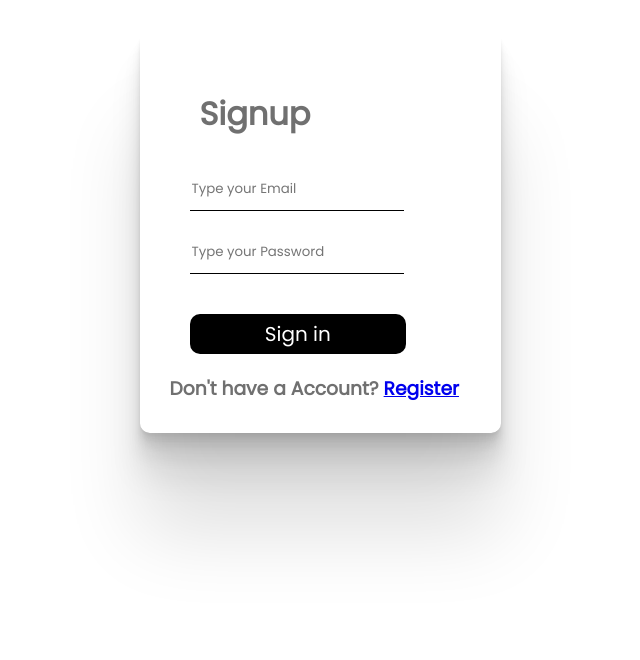
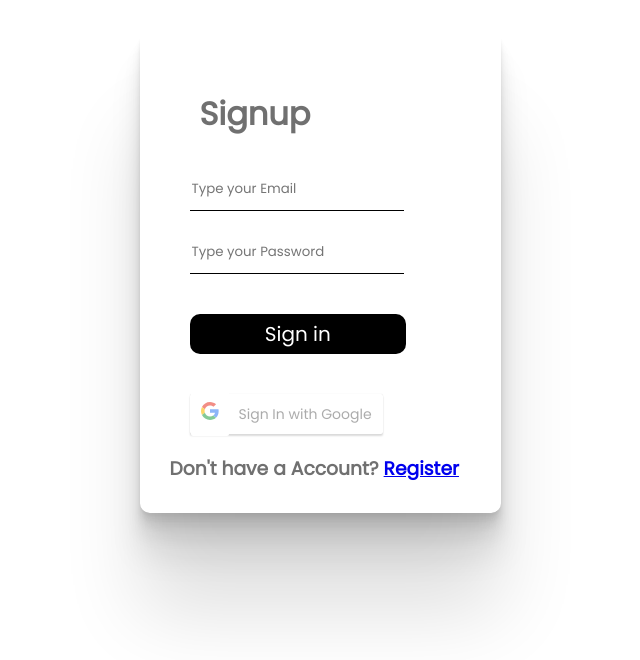
Before and after one commit to matifandy8/job-portal, a React (Create React App) app: page /signup in a window 1280 px wide. Shown: the top 660 px of the page, without its empty margins (320-960 px from the left). Built offline with nearby package versions, Linux system fonts and the light colour scheme.

Commit message:
error and logingoogle

```diff
--- a/package.json
+++ b/package.json
@@ -17,6 +17,7 @@
     "jest-enzyme": "^7.1.2",
     "react": "^17.0.1",
     "react-dom": "^17.0.1",
+    "react-google-login": "^5.2.2",
     "react-hook-form": "^6.15.4",
     "react-icons": "^4.2.0",
     "react-markdown": "^5.0.3",
--- /dev/null
+++ b/src/components/LoginGoogle/LoginGoogle.tsx
@@ -0,0 +1,49 @@
+import React, { useState } from "react";
+import { GoogleLogin, GoogleLogout } from "react-google-login";
+
+const clientId = "Your-Client-Id";
+
+function LoginGoogle() {
+  const [showloginButton, setShowloginButton] = useState(true);
+  const [showlogoutButton, setShowlogoutButton] = useState(false);
+  const onLoginSuccess = (res: any) => {
+    console.log("Login Success:", res.profileObj);
+    setShowloginButton(false);
+    setShowlogoutButton(true);
+  };
+
+  const onLoginFailure = (res: any) => {
+    console.log("Login Failed:", res);
+  };
+
+  const onSignoutSuccess = () => {
+    alert("You have been logged out successfully");
+    console.clear();
+    setShowloginButton(true);
+    setShowlogoutButton(false);
+  };
+
+  return (
+    <div>
+      {showloginButton ? (
+        <GoogleLogin
+          clientId={clientId}
+          buttonText="Sign In with Google"
+          onSuccess={onLoginSuccess}
+          onFailure={onLoginFailure}
+          cookiePolicy={"single_host_origin"}
+          isSignedIn={true}
+        />
+      ) : null}
+
+      {showlogoutButton ? (
+        <GoogleLogout
+          clientId={clientId}
+          buttonText="Sign Out"
+          onLogoutSuccess={onSignoutSuccess}
+        ></GoogleLogout>
+      ) : null}
+    </div>
+  );
+}
+export default LoginGoogle;
--- a/src/views/Jobs/Jobs.tsx
+++ b/src/views/Jobs/Jobs.tsx
@@ -7,6 +7,7 @@ import "./styles/Jobs.css";
 function Jobs() {
   const [params, setParams] = useState({});
   const [jobs, setJobs] = useState<IJob[]>([]);
+  const [status, setStatus] = useState("pending"); // resolved(ok)|rejected(BAD)|pending(default)
 
   useEffect(() => {
     fetchJobs();
@@ -16,15 +17,17 @@ function Jobs() {
   const fetchJobs = (): void => {
     getJobs()
       .then(({ data: { jobs } }: IJob[] | any) => setJobs(jobs))
-      .catch((err: Error) => console.log(err));
+      .then(() => setStatus("resolved"))
+      .catch(() => setStatus("rejected"));
   };
 
   return (
     <div className="jobs">
       <SearchForm params={params} />
-
-      {/* {isLoading && <h1>Loading...</h1>}
-      {error && <h1>Error. Try Refreshing.</h1>} */}
+      {status === "pending" && <h1 className="alert-pending">Loading...</h1>}
+      {status === "rejected" && (
+        <h1 className="alert-failed">Something failed :(</h1>
+      )}
       <div className="allJobs">
         {jobs.map((job: IJob) => (
           <Job job={job} />
--- a/src/views/Register/Register.tsx
+++ b/src/views/Register/Register.tsx
@@ -32,8 +32,11 @@ const Register: React.FC = () => {
           toast("Login successfully!");
         } else {
           toast.error(data);
+          toast("Register Failed!");
+          console.log(response);
         }
-      });
+      })
+      .catch(() => toast.error("Register Failed!"));
   });
 
   return (
--- a/src/views/Signup/Signup.tsx
+++ b/src/views/Signup/Signup.tsx
@@ -2,6 +2,7 @@ import "./Signup.css";
 import { useForm } from "react-hook-form";
 import { Link, useHistory } from "react-router-dom";
 import { toast } from "react-toastify";
+import LoginGoogle from "../../components/LoginGoogle/LoginGoogle";
 
 type Profile = {
   password: number;
@@ -31,7 +32,8 @@ const Signup = () => {
         } else {
           toast.error(data);
         }
-      });
+      })
+      .catch(() => toast.error("Login Failed!"));
   });
 
   return (
@@ -62,6 +64,9 @@ const Signup = () => {
           {errors.password && <div className="error">Enter your Password</div>}
         </div>
         <button type="submit">Sign in</button>
+        <div className="g-signin">
+          <LoginGoogle />
+        </div>
         <h3>
           Don't have a Account? <Link to="/register">Register</Link>
         </h3>
```
Also changed, not shown: src/views/Signup/Signup.css (+8 -0 lines), 1 other file (tests, documents, lock files or other folders).
